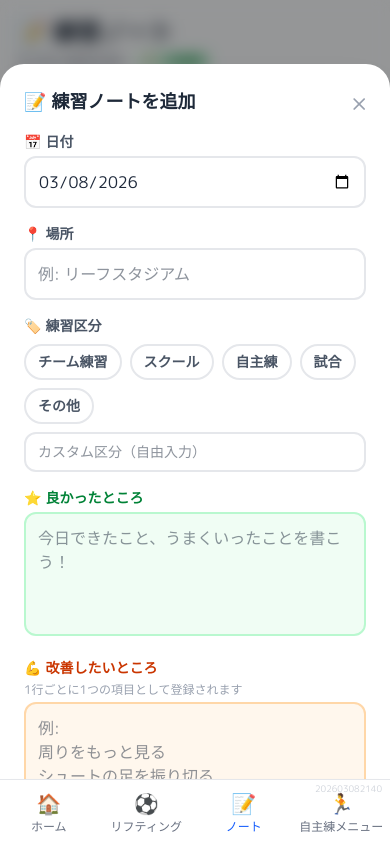
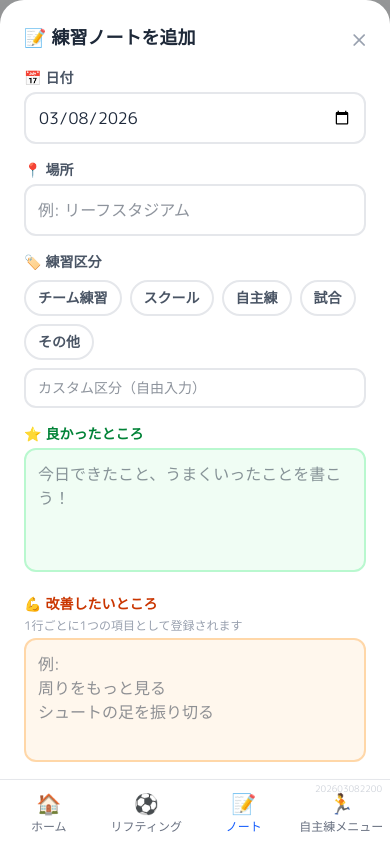
Before and after one commit to reiteru-n/soccer-trianing, a Next.js app: page /notes in a window 390 px wide. Both pictures are taken after a click on the button "ノートを追加". Shown: the top 844 px of the page. Built offline with nearby package versions, Linux system fonts and the light colour scheme.

Commit message:
fix: add pb-16 to modals so they don't overlap bottom nav on mobile

```diff
--- a/components/BottomNav.tsx
+++ b/components/BottomNav.tsx
@@ -16,7 +16,7 @@ export default function BottomNav() {
   return (
     <nav className="fixed bottom-0 left-0 right-0 z-50 bg-white border-t border-gray-200 shadow-lg">
       <div className="flex justify-around items-center h-16 max-w-lg mx-auto relative">
-        <span className="absolute top-0.5 right-2 text-[9px] text-gray-300 select-none">202603082140</span>
+        <span className="absolute top-0.5 right-2 text-[9px] text-gray-300 select-none">202603082200</span>
         {navItems.map(({ href, label, icon }) => {
           const active = pathname === href;
           return (
--- a/components/LiftingForm.tsx
+++ b/components/LiftingForm.tsx
@@ -42,7 +42,7 @@ export default function LiftingForm({ onSave, onClose, pastLocations, initialVal
 
   return (
     <div
-      className="fixed inset-0 z-50 flex items-end sm:items-center justify-center bg-black/40 backdrop-blur-sm"
+      className="fixed inset-0 z-50 flex items-end pb-16 sm:pb-0 sm:items-center justify-center bg-black/40 backdrop-blur-sm"
       onClick={onClose}
     >
       <div
--- a/components/NoteForm.tsx
+++ b/components/NoteForm.tsx
@@ -49,7 +49,7 @@ export default function NoteForm({ onSave, onClose, pastLocations, pastCategorie
 
   return (
     <div
-      className="fixed inset-0 z-50 flex items-end sm:items-center justify-center bg-black/40 backdrop-blur-sm"
+      className="fixed inset-0 z-50 flex items-end pb-16 sm:pb-0 sm:items-center justify-center bg-black/40 backdrop-blur-sm"
       onClick={onClose}
     >
       <div
```
